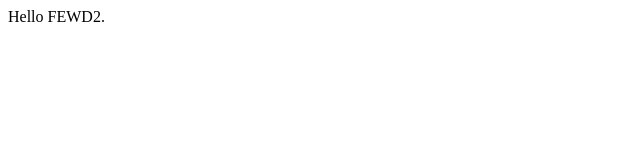
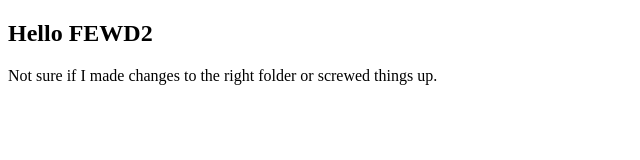
Before and after one commit to quitevisible/fewd2, a plain HTML site: page index.html in a window 1280 px wide. Shown: the whole page, without its empty margins (0-640 px from the left). Drawn offline with Linux system fonts and the light colour scheme.

Commit message:
Update index.html
Tried to add an H2 tag and a new paragraph.

```diff
--- a/index.html
+++ b/index.html
@@ -5,7 +5,8 @@
     <title>FEWD2 Practice site</title>
 </head>
 <body>
-   Hello FEWD2.
+   <h2>Hello FEWD2</h2>
+   <p>Not sure if I made changes to the right folder or screwed things up.</p>
 
 </body>
 </html>
```
